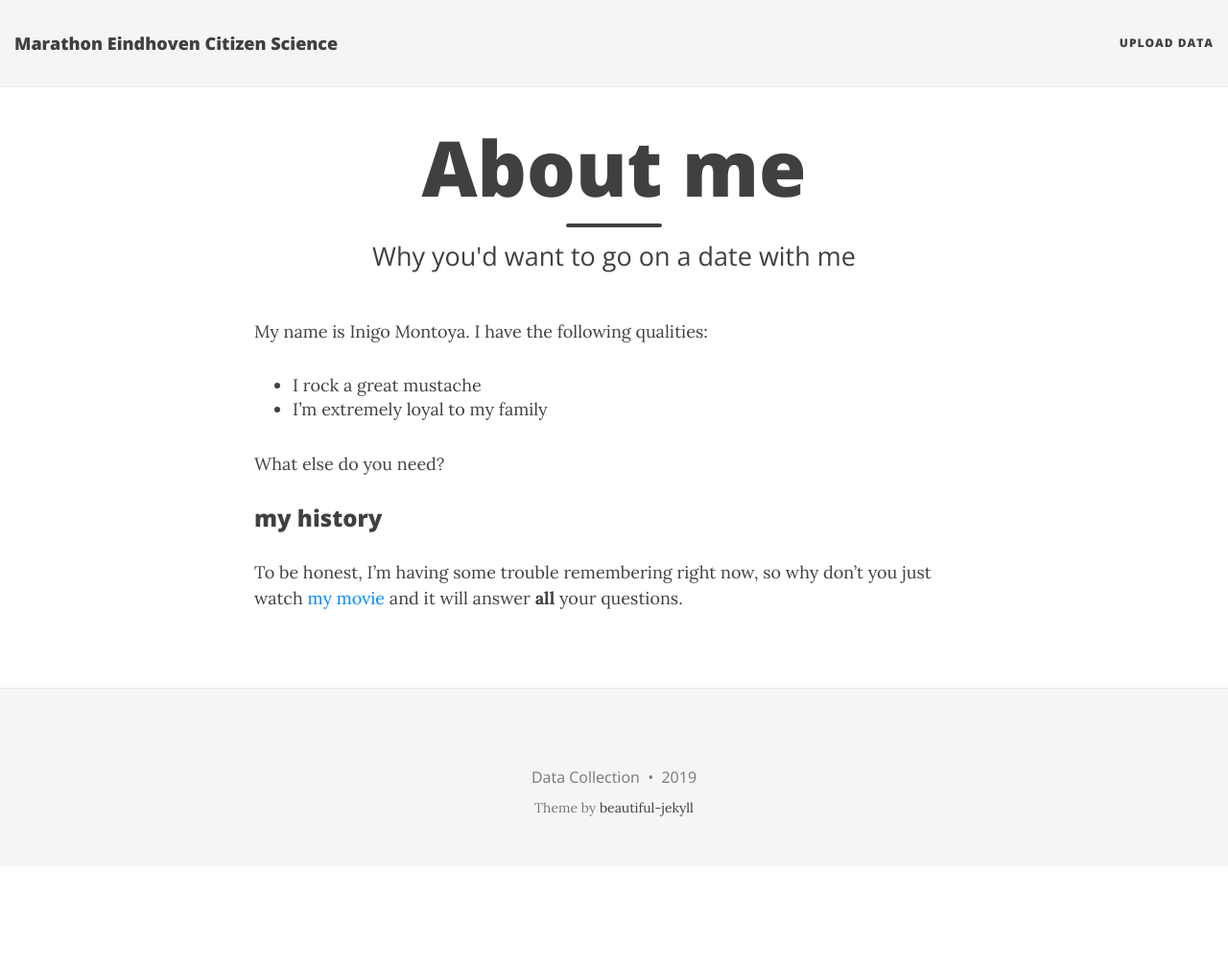
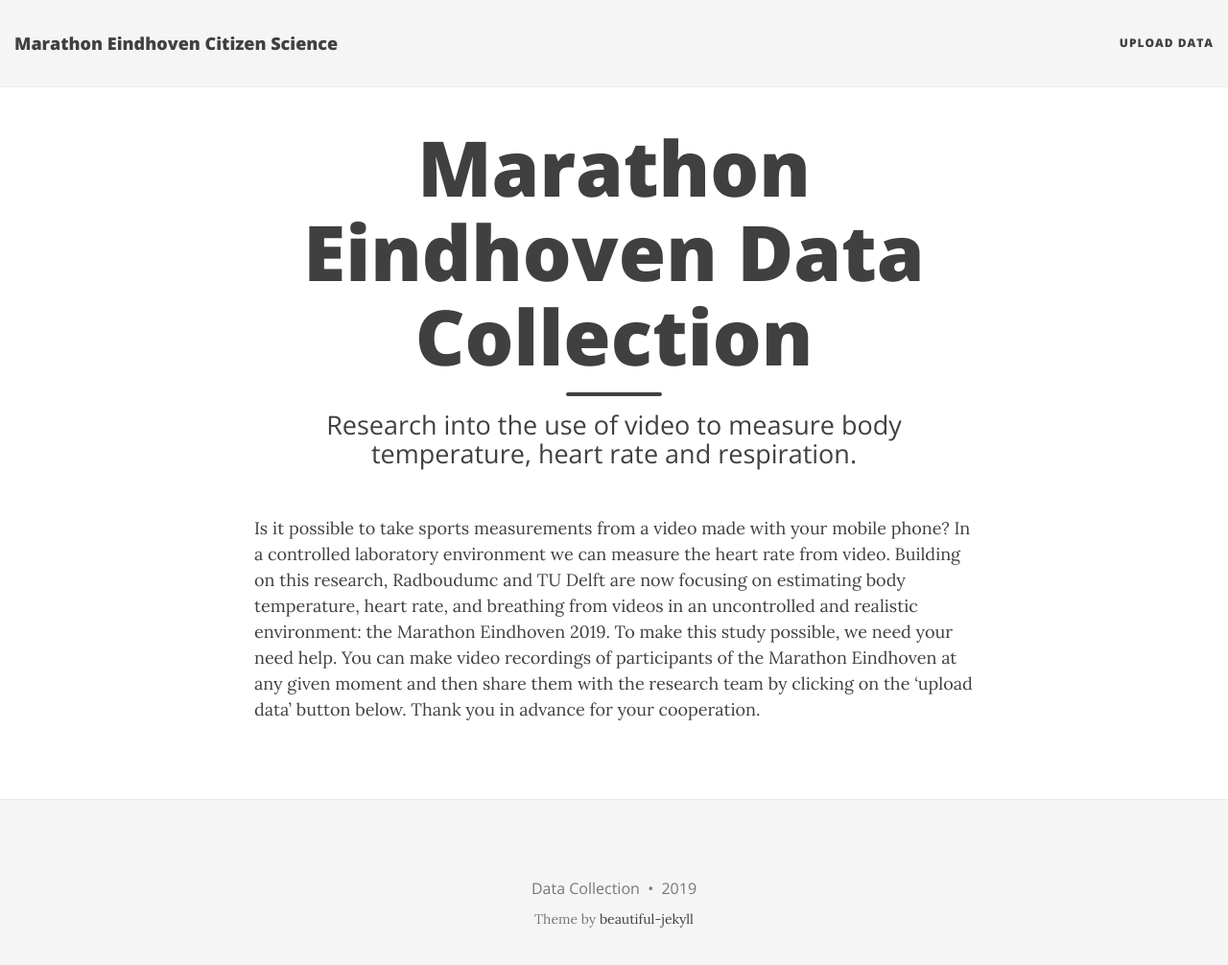
Before and after one commit to MarathonEindhoven/MarathonEindhoven.github.io, a Jekyll site: the page built from aboutme.md, in a window 1280 px wide and 1019 px high. Shown: the top 1006 px of the window at 96% size. Built offline with Jekyll 4.4.1, drawn with Linux system fonts in a browser that asks for light colours; nearby versions of some CDN libraries.

Commit message:
English translation

```diff
--- a/aboutme.md
+++ b/aboutme.md
@@ -1,16 +1,7 @@
 ---
 layout: page
-title: About me
-subtitle: Why you'd want to go on a date with me
+title: Marathon Eindhoven Data Collection
+subtitle: Research into the use of video to measure body temperature, heart rate and respiration.
 ---
 
-My name is Inigo Montoya. I have the following qualities:
-
-- I rock a great mustache
-- I'm extremely loyal to my family
-
-What else do you need?
-
-### my history
-
-To be honest, I'm having some trouble remembering right now, so why don't you just watch [my movie](http://en.wikipedia.org/wiki/The_Princess_Bride_%28film%29) and it will answer **all** your questions.
+Is it possible to take sports measurements from a video made with your mobile phone? In a controlled laboratory environment we can measure the heart rate from video. Building on this research, Radboudumc and TU Delft are now focusing on estimating body temperature, heart rate, and breathing from videos in an uncontrolled and realistic environment: the Marathon Eindhoven 2019. To make this study possible, we need your need help. You can make video recordings of participants of the Marathon Eindhoven at any given moment and then share them with the research team by clicking on the 'upload data' button below. Thank you in advance for your cooperation.
```
